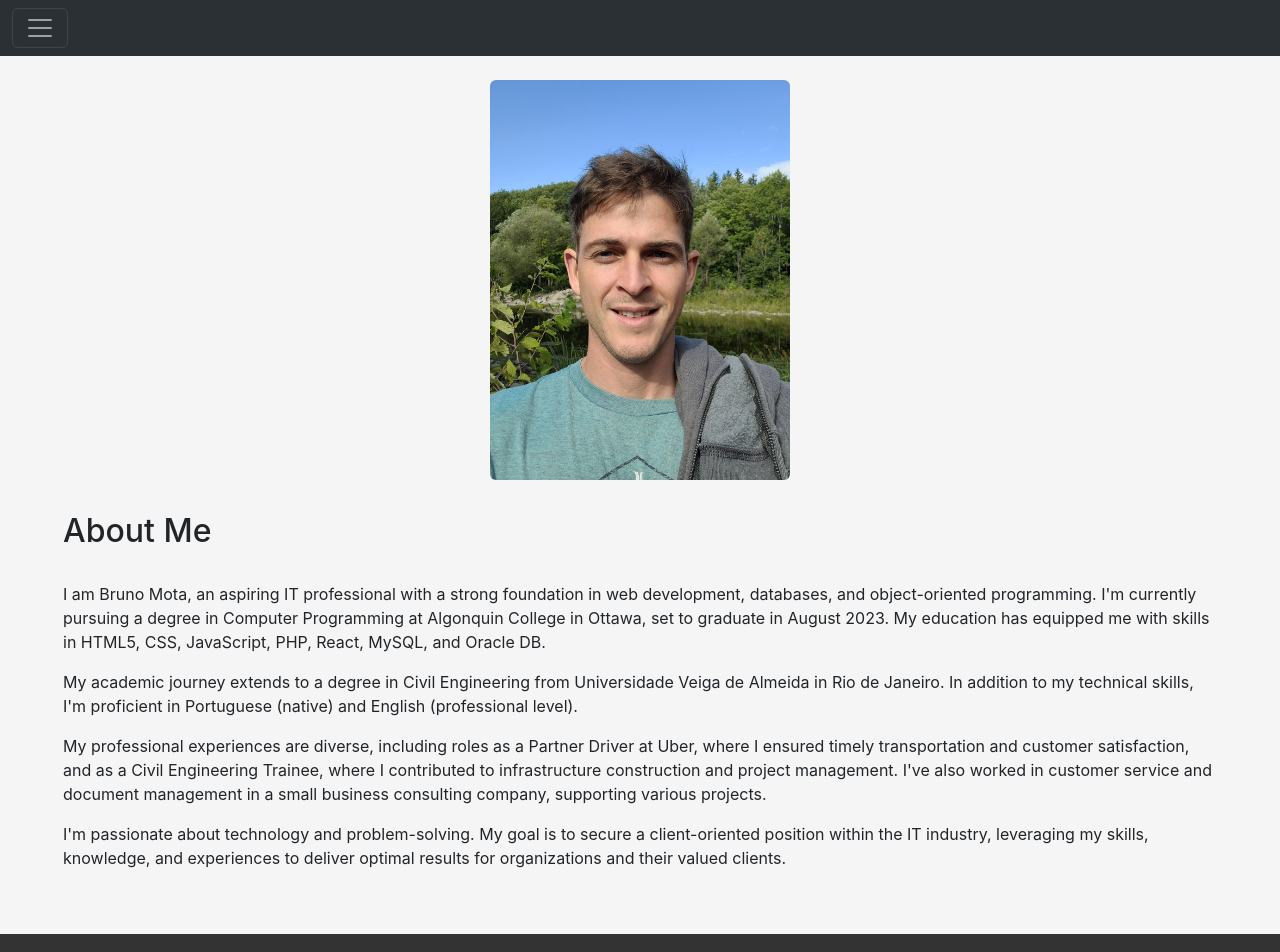
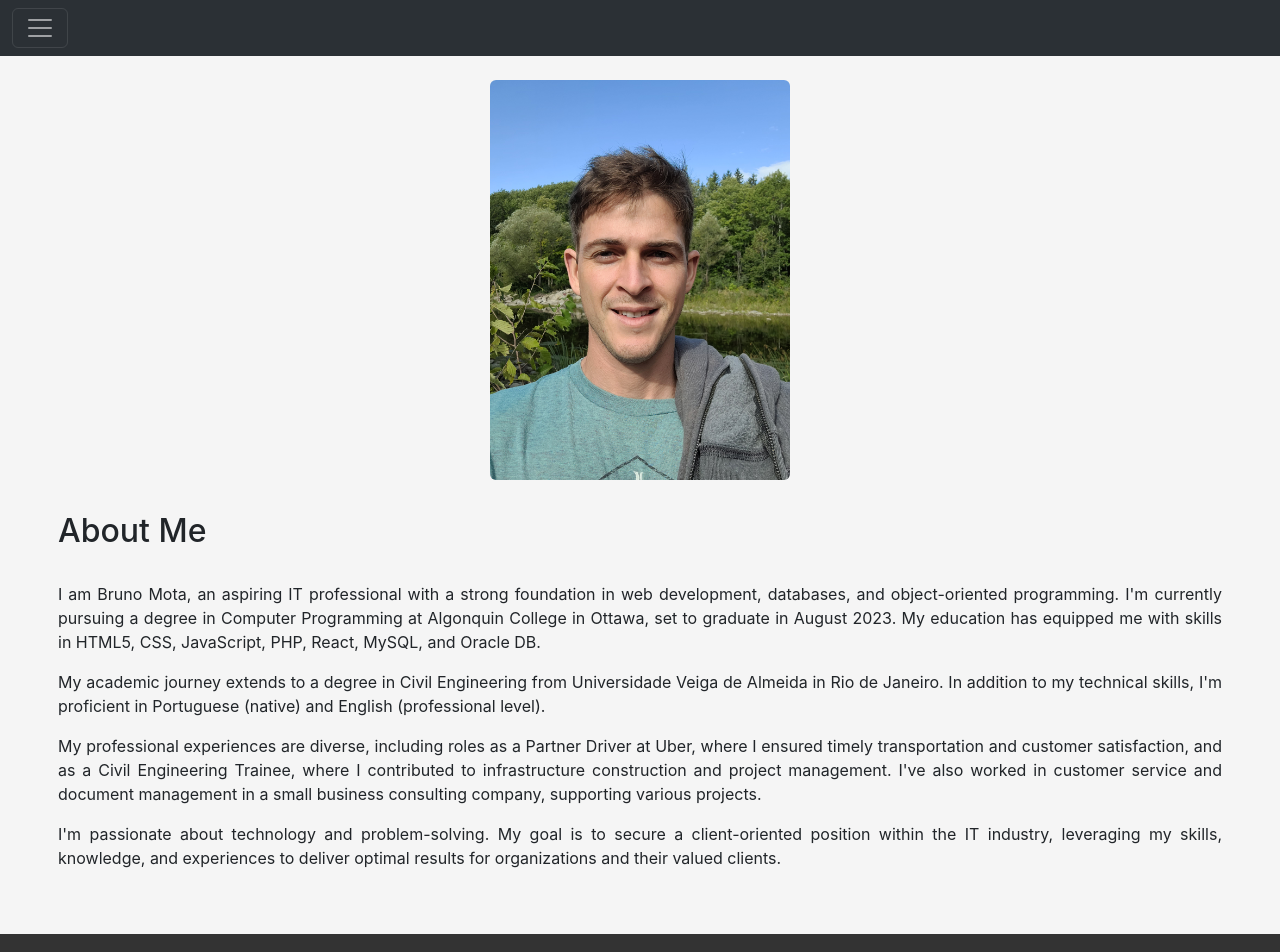
Before and after one commit to bmota1988/bmota1988.github.io, a React (Create React App) app: page / in a window 1280 px wide. Shown: the top 952 px of the page. Built offline with nearby package versions, Linux system fonts and the light colour scheme.

Commit message:
text-align p justify

```diff
--- a/src/style/About.css
+++ b/src/style/About.css
@@ -6,20 +6,17 @@
   padding: 3rem;
 }
 
-/* About content styles */
 .about-content {
   display: flex;
-  flex-direction: column; /* Adjust layout for smaller screens */
+  flex-direction: column;
   align-items: center;
 }
 
-/* About image styles */
 .about-image {
-  flex: 1;
   display: flex;
   justify-content: center;
   align-items: center;
-  margin-bottom: 2rem; /* Add some spacing between image and text on smaller screens */
+  margin-bottom: 2rem;
 }
 
 .about-image img {
@@ -27,14 +24,11 @@
   height: auto;
 }
 
-/* About text styles */
 .about-text {
-  flex: 1;
-  padding: 0 15px; /* Add padding to both sides for better readability on smaller screens */
-  text-align: left;
+  padding: 0 10px;
+  text-align: justify;
 }
 
-/* Media query for smaller screens */
 @media only screen and (max-width: 767px) {
   .about-container, .projects-container, .contact-container {
     margin-top: 2rem;
```
